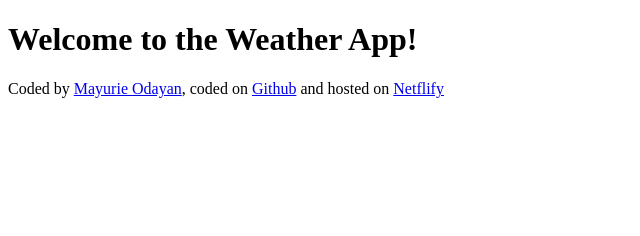
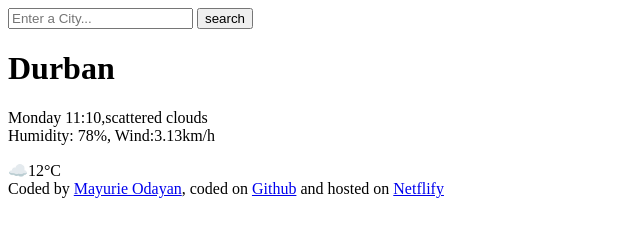
Before and after one commit to mayurieo/Weather, a plain HTML site: page index.html in a window 1280 px wide. Shown: the whole page, without its empty margins (0-640 px from the left). Drawn offline with Linux system fonts and the light colour scheme.

Commit message:
Added the HTML

```diff
--- a/index.html
+++ b/index.html
@@ -6,7 +6,25 @@
     <title>Weather App</title>
   </head>
   <body>
-    <h1>Welcome to the Weather App!</h1>
+    <header>
+      <form>
+        <input type="search" placeholder="Enter a City..." required />
+        <input type="submit" value="search" />
+      </form>
+    </header>
+    <main>
+      <div>
+        <h1>Durban</h1>
+        <p>
+          Monday 11:10,scattered clouds
+          <br />
+          Humidity: 78%, Wind:3.13km/h
+        </p>
+      </div>
+
+      <div>☁️12°C</div>
+    </main>
+
     <footer>
       Coded by
       <a href="https://github.com/mayurieo" target="blank"> Mayurie Odayan</a>,
```
